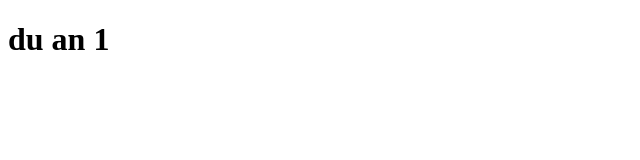
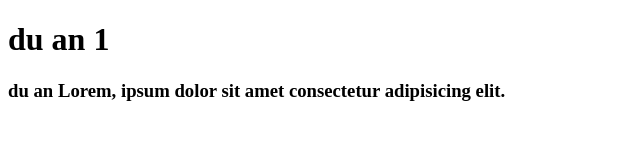
Before and after one commit to K-know/luyentap, a plain HTML site: page index.html in a window 1280 px wide. Shown: the whole page, without its empty margins (0-640 px from the left). Drawn offline with Linux system fonts and the light colour scheme.

Commit message:
luyentap1

```diff
--- a/index.html
+++ b/index.html
@@ -7,5 +7,6 @@
   </head>
   <body>
     <h1>du an 1</h1>
+    <h3>du an Lorem, ipsum dolor sit amet consectetur adipisicing elit.</h3>
   </body>
 </html>
```
